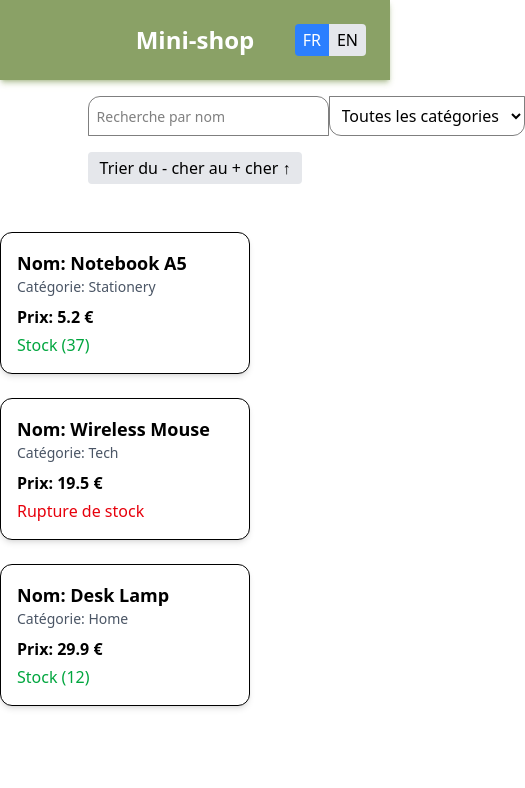
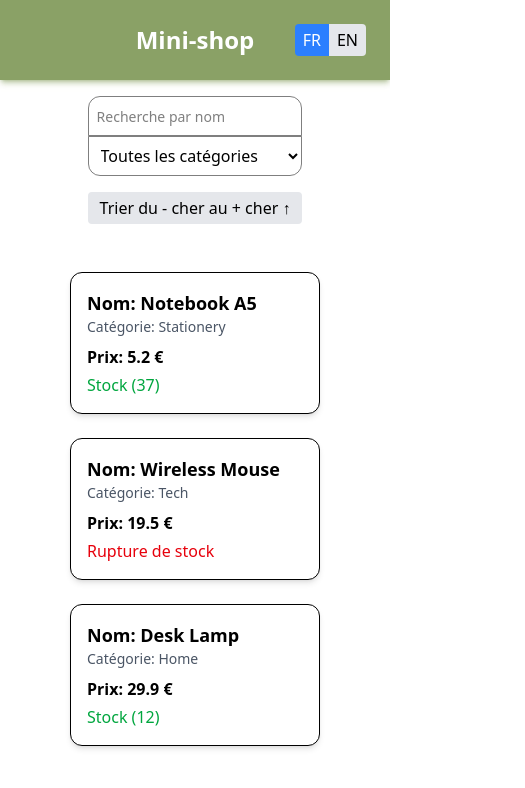
Before and after one commit to Aslaag/mini_shop, a React (Vite) app: page / in a window 390 px wide. Shown: the top 788 px of the page, 525 px wide, since content can reach past the window. Built offline with nearby package versions, Linux system fonts and the light colour scheme.

Commit message:
fix(Global): fix responsive bugs

```diff
--- a/src/components/FilterBar.tsx
+++ b/src/components/FilterBar.tsx
@@ -16,7 +16,7 @@
 
   return (
     <div className="flex flex-col items-center p-4 w-full gap-4">
-      <div className="flex w-[60%]">
+      <div className="flex flex-col md:flex-row w-[60%]">
         <label htmlFor="search-input" className="sr-only">
           {t("search")}
         </label>
--- a/src/components/ProductCardContainer.tsx
+++ b/src/components/ProductCardContainer.tsx
@@ -19,7 +19,7 @@
 
   return (
     <ul
-      className="grid grid-cols-1 sm:grid-cols-2 lg:grid-cols-3 gap-6 w-full max-w-6xl mx-auto"
+      className="flex flex-wrap justify-evenly gap-6 w-full max-w-6xl mx-auto pb-4"
       role="list"
     >
       {products.map((p: Product) => (
--- a/src/pages/CatalogueHomePage.tsx
+++ b/src/pages/CatalogueHomePage.tsx
@@ -20,7 +20,7 @@
   }, [search, category, sortAsc]);
 
   return (
-    <main className="flex flex-col items-center gap-8" role="main">
+    <main className="flex flex-col items-center justify-center gap-8" role="main">
       <FilterBar
         search={search}
         setSearch={setSearch}
```
